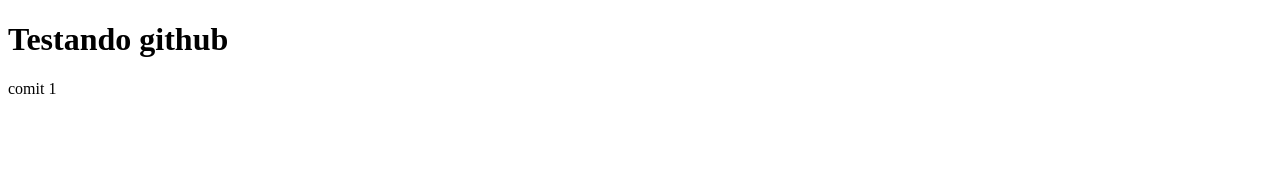
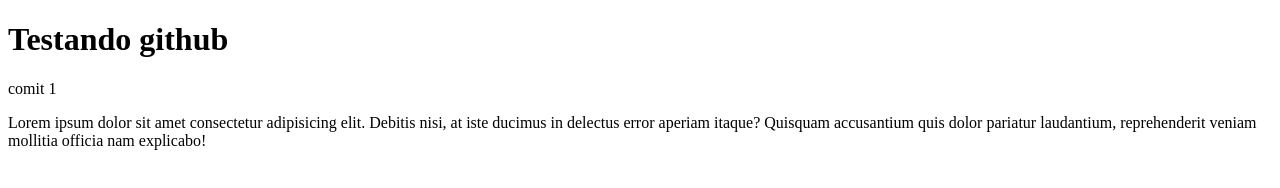
Before and after one commit to joeduardo10/teste3, a plain HTML site: page index.html in a window 1280 px wide. Drawn offline with Linux system fonts and the light colour scheme.

Commit message:
comitando 4

```diff
--- a/index.html
+++ b/index.html
@@ -9,6 +9,7 @@
 <body>
     <h1>Testando github</h1>
     <p>comit 1</p>
+    <p>Lorem ipsum dolor sit amet consectetur adipisicing elit. Debitis nisi, at iste ducimus in delectus error aperiam itaque? Quisquam accusantium quis dolor pariatur laudantium, reprehenderit veniam mollitia officia nam explicabo!</p>
 
 </body>
 </html>
```
